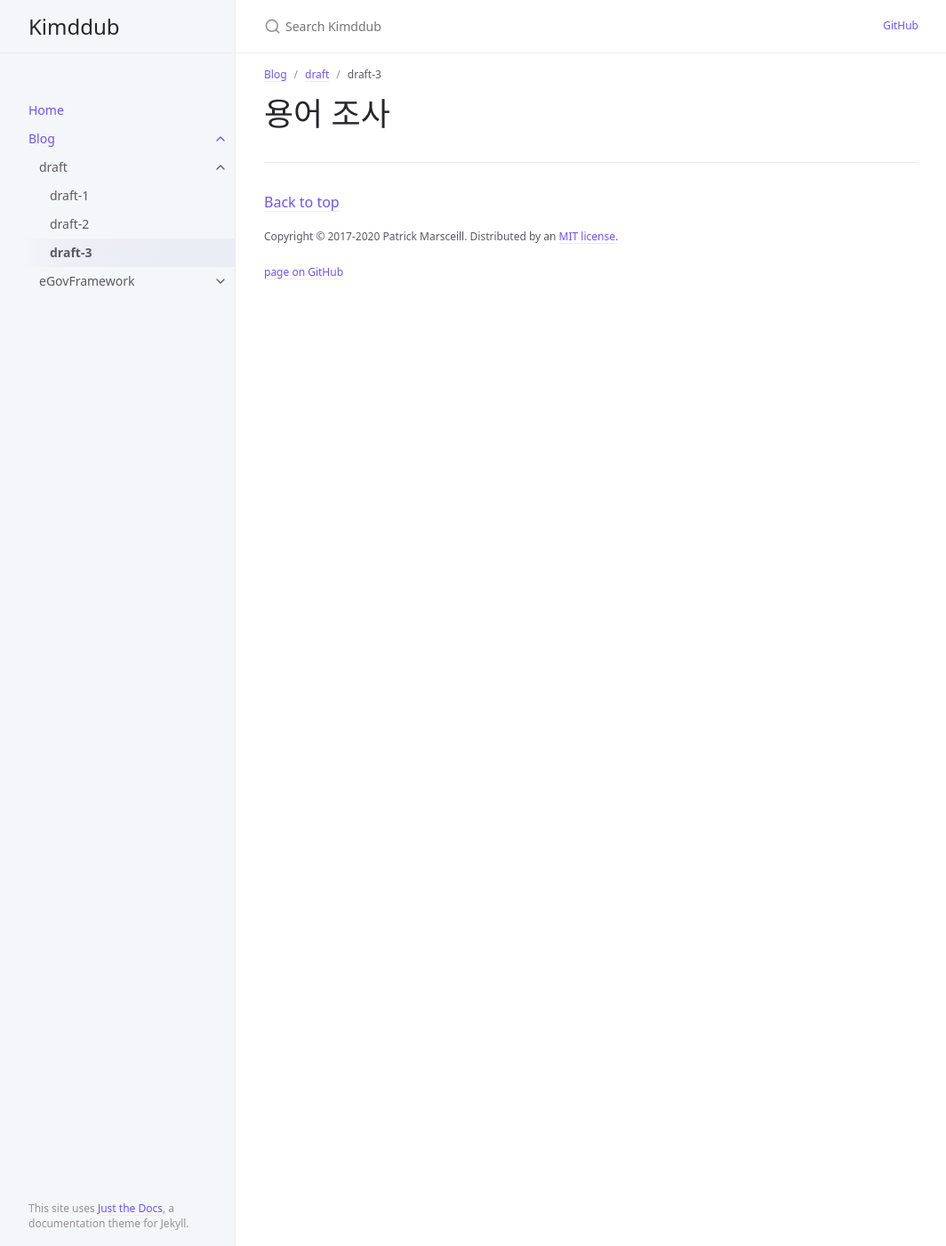
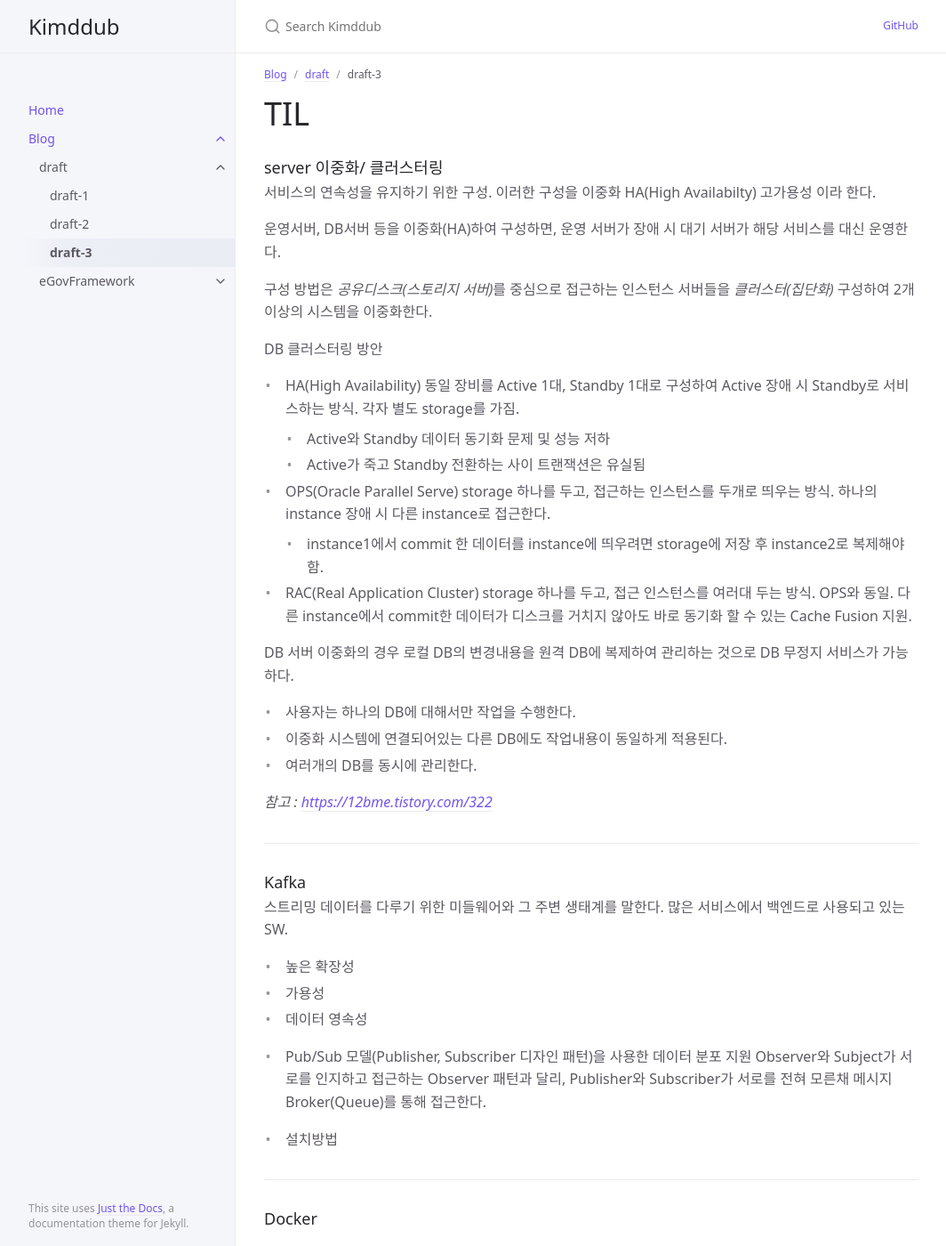
Before and after one commit to kimddub/kimddub.github.io, a Jekyll site: the page built from docs/blog/draft/20210226-draft copy.md, in a window 1280 px wide and 1400 px high. Shown: the whole window at 89% size, without its empty margins (107-1171 px from the left). Built offline with Jekyll 4.4.1, drawn with Linux system fonts in a browser that asks for light colours.

Commit message:
modi ocnfig

```diff
--- a/_config.yml
+++ b/_config.yml
@@ -2,8 +2,10 @@
 title: Kimddub
 description: documentation
 baseurl: "" # the subpath of your site, e.g. /blog
-url: "http://127.0.0.1:4000"
-# "https://kimddub.github.io" # the base hostname & protocol for your site, e.g. http://example.com
+url: "https://kimddub.github.io"
+# "http://127.0.0.1:4000"
+# "https://kimddub.github.io"
+# the base hostname & protocol for your site, e.g. http://example.com
 
 permalink: pretty
 exclude: ["node_modules/", "*.gemspec", "*.gem", "Gemfile", "Gemfile.lock", "package.json", "package-lock.json",  "script/", "LICENSE.txt", "lib/", "bin/", "README.md", "Rakefile"
--- a/docs/blog/draft/20210226-draft copy.md
+++ b/docs/blog/draft/20210226-draft copy.md
@@ -7,5 +7,50 @@ permalink: /docs/blog/draft/draft-3
 nav_order: 3
 ---
 
-용어 조사
+TIL
 ===========
+
+### server 이중화/ 클러스터링
+서비스의 연속성을 유지하기 위한 구성.
+이러한 구성을 이중화 HA(High Availabilty) 고가용성 이라 한다.
+
+운영서버, DB서버 등을 이중화(HA)하여 구성하면, 운영 서버가 장애 시 대기 서버가 해당 서비스를 대신 운영한다.
+
+구성 방법은 *공유디스크(스토리지 서버)*를 중심으로 접근하는 인스턴스 서버들을 *클러스터(집단화)* 구성하여 2개 이상의 시스템을 이중화한다.
+
+DB 클러스터링 방안
+- HA(High Availability)
+    동일 장비를 Active 1대, Standby 1대로 구성하여 Active 장애 시 Standby로 서비스하는 방식. 각자 별도 storage를 가짐.
+    - Active와 Standby 데이터 동기화 문제 및 성능 저하
+    - Active가 죽고 Standby 전환하는 사이 트랜잭션은 유실됨
+- OPS(Oracle Parallel Serve)
+    storage 하나를 두고, 접근하는 인스턴스를 두개로 띄우는 방식. 하나의 instance 장애 시 다른 instance로 접근한다.
+    - instance1에서 commit 한 데이터를 instance에 띄우려면 storage에 저장 후 instance2로 복제해야 함.
+- RAC(Real Application Cluster)
+    storage 하나를 두고, 접근 인스턴스를 여러대 두는 방식. OPS와 동일.
+    다른 instance에서 commit한 데이터가 디스크를 거치지 않아도 바로 동기화 할 수 있는 Cache Fusion 지원.
+
+DB 서버 이중화의 경우 로컬 DB의 변경내용을 원격 DB에 복제하여 관리하는 것으로 DB 무정지 서비스가 가능하다.
+- 사용자는 하나의 DB에 대해서만 작업을 수행한다.
+- 이중화 시스템에 연결되어있는 다른 DB에도 작업내용이 동일하게 적용된다.
+- 여러개의 DB를 동시에 관리한다.
+
+
+*참고 : <https://12bme.tistory.com/322>*
+
+- - -
+
+### Kafka
+스트리밍 데이터를 다루기 위한 미들웨어와 그 주변 생태계를 말한다. 많은 서비스에서 백엔드로 사용되고 있는 SW.
+- 높은 확장성
+- 가용성
+- 데이터 영속성
+- Pub/Sub 모델(Publisher, Subscriber 디자인 패턴)을 사용한 데이터 분포 지원
+    Observer와 Subject가 서로를 인지하고 접근하는 Observer 패턴과 달리, Publisher와 Subscriber가 서로를 전혀 모른채 메시지 Broker(Queue)를 통해 접근한다.
+
+- 설치방법
+
+
+- - -
+
+### Docker
```
